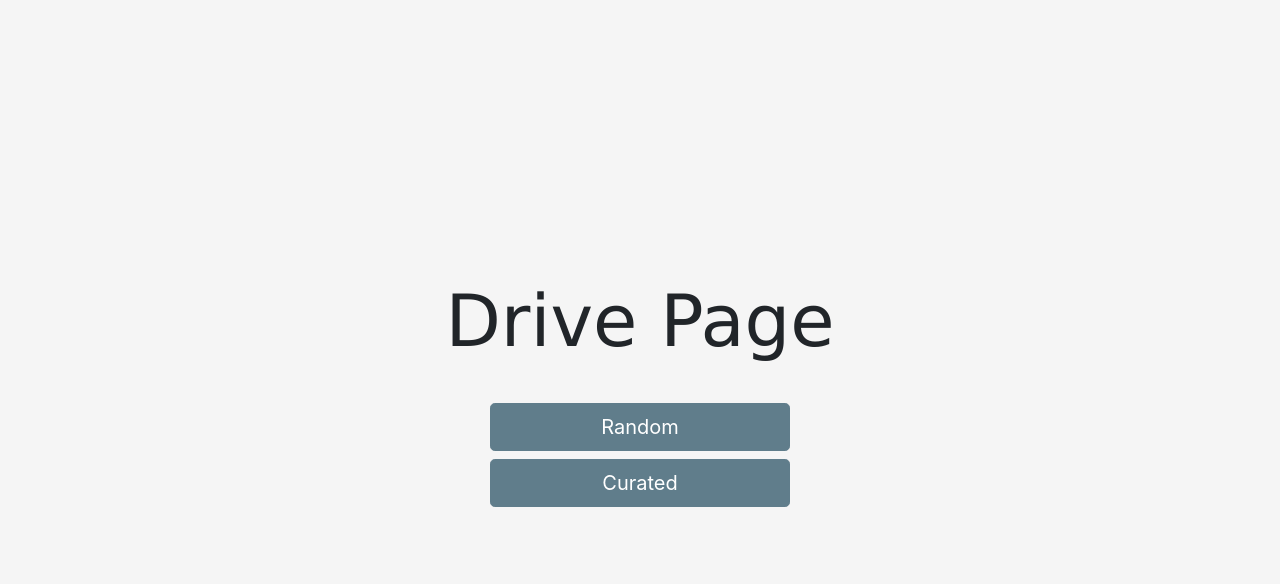
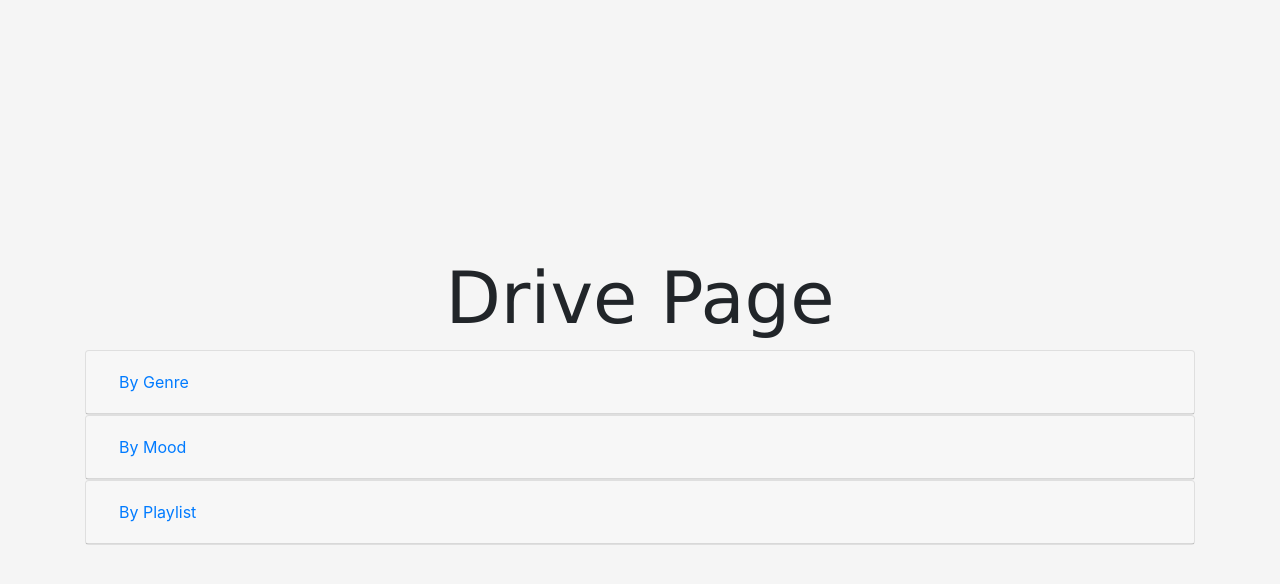
Before and after one commit to brtobin/HobbyHacksSubmission, a Flask app: page /drive in a window 1280 px wide. Shown: the top 584 px of the page. Run offline with Flask 2, Linux system fonts and the light colour scheme; some libraries are stand-ins or nearby versions.

Commit message:
changed buttons

```diff
--- a/application/templates/drive.html
+++ b/application/templates/drive.html
@@ -18,13 +18,85 @@
       <div class="row mx-auto">
         <h1 class="display-3 text-center mx-auto" id="page-title">Drive Page</h1>
       </div>
-      <div class="row"></div>
-        <form class="form-signin">
-          <div class="checkbox mb-3">
+      <!-- the dropdown list -->
+      <div class="accordion" id="accordionExample">
+
+        <div class="card">
+          <div class="card-header" id="headingOne">
+            <h2 class="mb-0">
+              <button class="btn btn-link btn-block text-left" type="button" data-toggle="collapse" data-target="#collapseOne" aria-expanded="true" aria-controls="collapseOne">
+                By Genre
+              </button>
+            </h2>
           </div>
-          <button class="btn btn-lg btn-primary btn-block default-primary-color" type="button">Random</button>
-          <button class="btn btn-lg btn-primary btn-block default-primary-color" type="button">Curated</button>
-        </form>
+          <div id="collapseOne" class="collapse" aria-labelledby="headingOne" data-parent="#accordionExample">
+            <div class="card-body">
+              <form>
+                <div class="form-group row">
+                  <div class="col-sm-2">Include these genres:</div>
+                  <div class="col-sm-10">
+                    <div class="form-check">
+                      <input class="form-check-input" type="checkbox" id="gridCheck1">
+                      <label class="form-check-label" for="gridCheck1">
+                        Rock
+                      </label>
+                    </div>
+                    <div class="form-check">
+                      <input class="form-check-input" type="checkbox" id="gridCheck1">
+                      <label class="form-check-label" for="gridCheck1">Pop</label>
+                    </div>
+                    <div class="form-check">
+                      <input class="form-check-input" type="checkbox" id="gridCheck1">
+                      <label class="form-check-label" for="gridCheck1">Hip Hop</label>
+                    </div>
+                    <div class="form-check">
+                      <input class="form-check-input" type="checkbox" id="gridCheck1">
+                      <label class="form-check-label" for="gridCheck1">Jazz</label>
+                    </div>
+                  </div>
+                </div>
+                <div class="form-group row">
+                  <div class="col-sm-10">
+                    <button type="submit" class="btn btn-primary">Submit</button>
+                  </div>
+                </div>
+              </form>
+            </div>
+          </div>
+        </div>
+
+        <div class="card">
+          <div class="card-header" id="headingTwo">
+            <h2 class="mb-0">
+              <button class="btn btn-link btn-block text-left collapsed" type="button" data-toggle="collapse" data-target="#collapseTwo" aria-expanded="false" aria-controls="collapseTwo">
+                By Mood
+              </button>
+            </h2>
+          </div>
+          <div id="collapseTwo" class="collapse" aria-labelledby="headingTwo" data-parent="#accordionExample">
+            <div class="card-body">
+              Anim pariatur cliche reprehenderit, enim eiusmod high life accusamus terry richardson ad squid. 3 wolf moon officia aute, non cupidatat skateboard dolor brunch. Food truck quinoa nesciunt laborum eiusmod. Brunch 3 wolf moon tempor, sunt aliqua put a bird on it squid single-origin coffee nulla assumenda shoreditch et. Nihil anim keffiyeh helvetica, craft beer labore wes anderson cred nesciunt sapiente ea proident. Ad vegan excepteur butcher vice lomo. Leggings occaecat craft beer farm-to-table, raw denim aesthetic synth nesciunt you probably haven't heard of them accusamus labore sustainable VHS.
+            </div>
+          </div>
+        </div>
+
+        <div class="card">
+          <div class="card-header" id="headingThree">
+            <h2 class="mb-0">
+              <button class="btn btn-link btn-block text-left collapsed" type="button" data-toggle="collapse" data-target="#collapseThree" aria-expanded="false" aria-controls="collapseThree">
+                By Playlist
+              </button>
+            </h2>
+          </div>
+          <div id="collapseThree" class="collapse" aria-labelledby="headingThree" data-parent="#accordionExample">
+            <div class="card-body">
+              Anim pariatur cliche reprehenderit, enim eiusmod high life accusamus terry richardson ad squid. 3 wolf moon officia aute, non cupidatat skateboard dolor brunch. Food truck quinoa nesciunt laborum eiusmod. Brunch 3 wolf moon tempor, sunt aliqua put a bird on it squid single-origin coffee nulla assumenda shoreditch et. Nihil anim keffiyeh helvetica, craft beer labore wes anderson cred nesciunt sapiente ea proident. Ad vegan excepteur butcher vice lomo. Leggings occaecat craft beer farm-to-table, raw denim aesthetic synth nesciunt you probably haven't heard of them accusamus labore sustainable VHS.
+            </div>
+          </div>
+        </div>
+
+      </div>
+      <!-- the end of the dropdown list  -->
       </div>
     </div>
 
```
